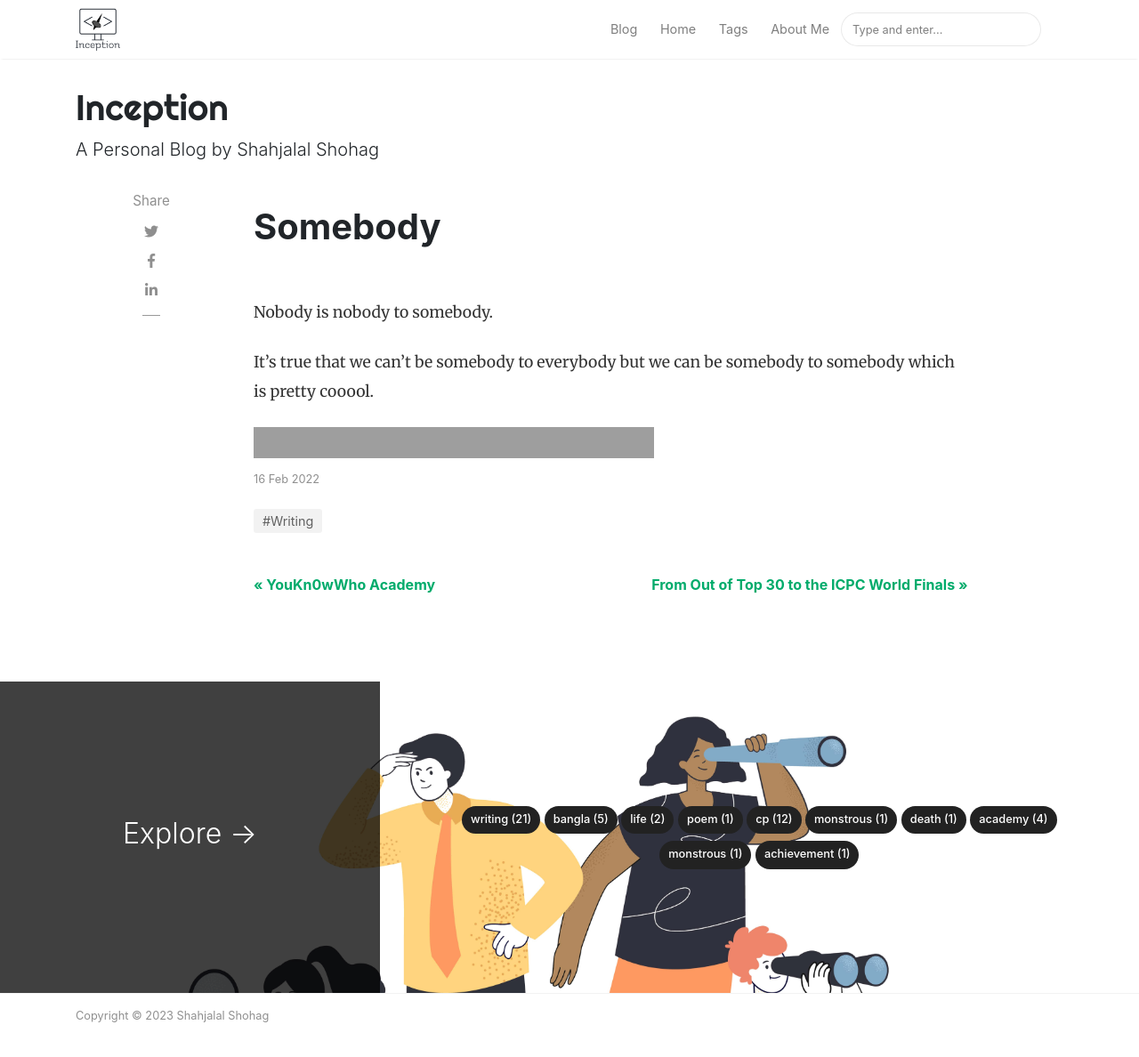
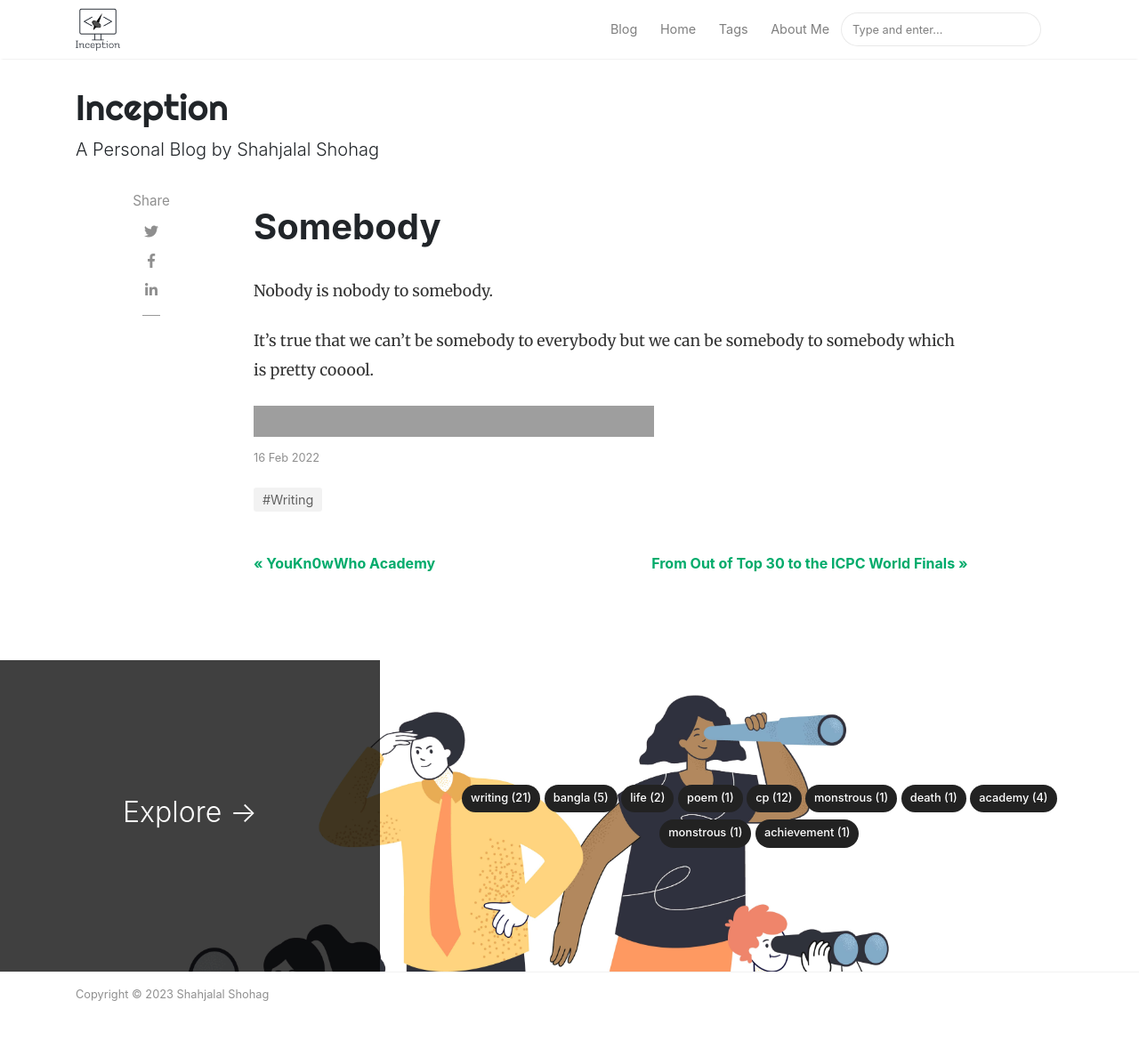
Before and after one commit to ShahjalalShohag/shahjalalshohag.github.io, a Jekyll site: the page built from _posts/2022-02-16-somebody.md, in a window 1280 px wide and 1226 px high. Shown: the top 1188 px of the window at 89% size. Built offline with Jekyll 4.4.1, drawn with Linux system fonts in a browser that asks for light colours; nearby versions of some CDN libraries; comment, search, counter and statistics services are not loaded; grey boxes are pictures that could not be loaded.

Commit message:
removed adsense

```diff
--- a/_config.yml
+++ b/_config.yml
@@ -2,19 +2,18 @@
 name: "Inception"
 title: "Inception"
 description: "A Personal Blog by Shahjalal Shohag"
-logo: 'assets/images/logo.png'
-favicon: 'assets/images/logo.png'
+logo: "assets/images/logo.png"
+favicon: "assets/images/logo.png"
 url: "shahjalalshohag.github.io"
 baseurl: ""
-google_analytics: 'UA-207897533-1'
-disqus: 'shahjalalshohag'
-mailchimp-list: 'https://gmail.us5.list-manage.com/subscribe?u=32bba2b1a50fd39cfc8306b97&id=4ceea0737d' # will change
+google_analytics: "UA-207897533-1"
+disqus: "shahjalalshohag"
+mailchimp-list: "https://gmail.us5.list-manage.com/subscribe?u=32bba2b1a50fd39cfc8306b97&id=4ceea0737d" # will change
 include: ["_pages"]
 permalink: /:title/
 
 # Authors
 authors:
-
 
 # Plugins
 plugins:
@@ -30,7 +29,7 @@ jekyll-archives:
     - categories
   layout: archive
   permalinks:
-    category: '/category/:name/'
+    category: "/category/:name/"
 
 # Pagination
 paginate: 6
@@ -47,7 +46,7 @@ kramdown:
       line_numbers: true
 
 # Adsense (change to "enabled" to activate, also your client id and ad slot. Create a new ad unit from your Adsense account to get the slot.)
-adsense: "enabled"
+adsense: "disabled"
 adsense-data-ad-client: "ca-pub-1301959884890461"
 adsense-data-ad-slot: "6611552769"
 
```
